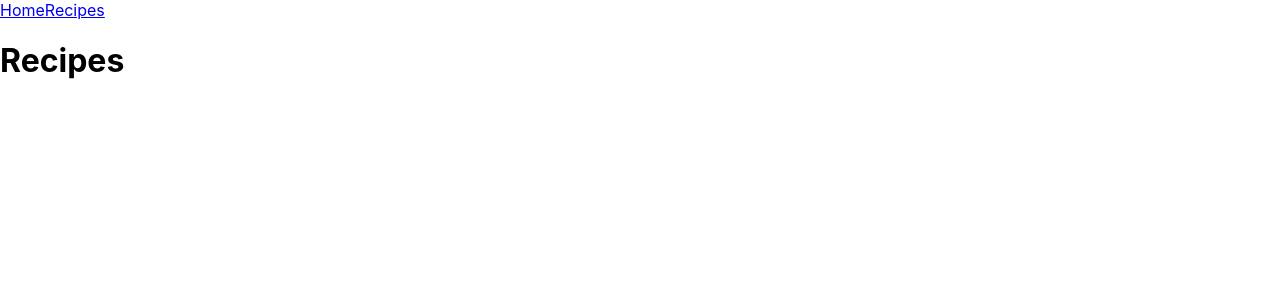
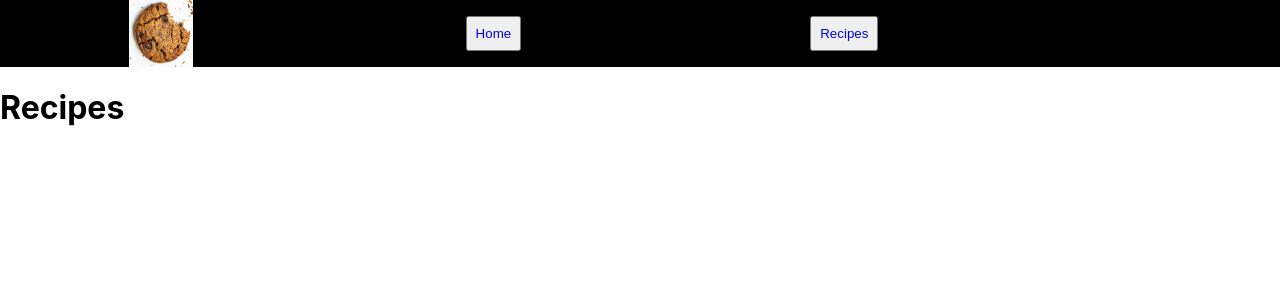
Before and after one commit to djepar/cookiepedia, a React (Create React App) app: page /recipes in a window 1280 px wide. Shown: the top 300 px of the page. Built offline with nearby package versions, Linux system fonts and the light colour scheme.

Commit message:
Add image and style to navbar

```diff
--- a/src/components/Home.js
+++ b/src/components/Home.js
@@ -1,6 +1,6 @@
 function Home(){
     return (
-        <h1>Home</h1>
+        <h1>Cookiepedia</h1>
     )
 }
 export default Home;
--- a/src/components/NavBar.js
+++ b/src/components/NavBar.js
@@ -1,14 +1,20 @@
 import Home from "./Home"
 import Recipes from "./Recipes";
 import {Routes, Route, Link } from 'react-router-dom';
-
+import cookie from '../assets/images/cookie-logo.png';
+import './style/navbar.css'
 function NavBar(){
     return(
         <div className="NavBar">
             <nav className="nav">
-                <Link to="/" className="nav-item">Home</Link>
-                <Link to="/recipes" className="nav-item">Recipes</Link>
-            </nav>
+
+                <img src={cookie} alt="cookie icon"/>
+                <button><Link to="/" className="nav-item">Home</Link></button>
+                <button><Link to="/recipes" className="nav-item">Recipes</Link></button>
+                <div className="search">
+
+                </div>
+                </nav>
             <Routes>
                 <Route path="/" element={<Home/> } />
                 <Route path="/recipes" element={<Recipes/> } />
--- /dev/null
+++ b/src/components/style/navbar.css
@@ -0,0 +1,18 @@
+nav {
+    background-color:rgb(0, 0, 0);
+    display : flex;
+    justify-content: space-around;
+    color : rgb(255, 255, 255);
+}
+nav > img {
+    width : 4rem;
+}
+button {
+    height : auto;
+    padding: 0.5rem;
+    margin : 1rem;
+}
+
+button > * {
+    text-decoration: none;
+}
```
Also changed, not shown: src/assets/images/cookie-logo.png (renamed from src/assets/cookie-logo.png), src/assets/images/cookie.jpg (renamed from src/assets/cookie.jpg).
